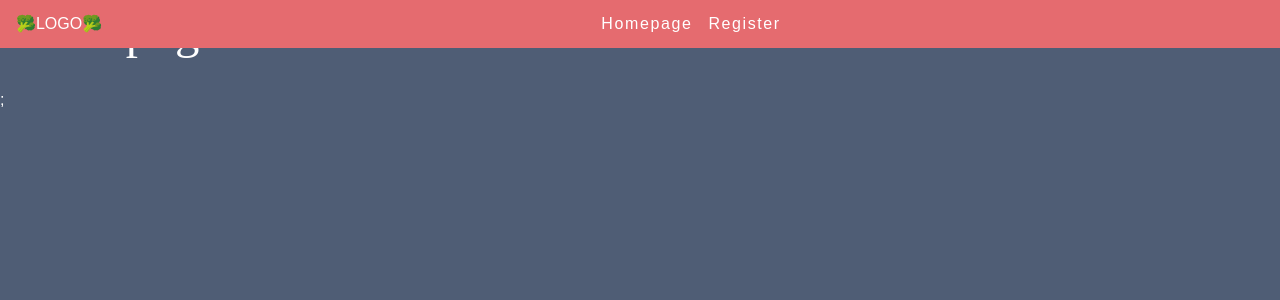
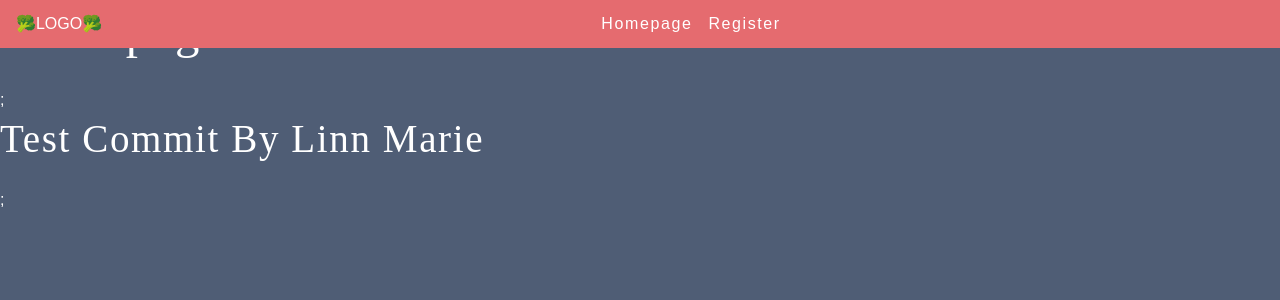
Before and after one commit to JiiXaa/phonecall-site, a React (Create React App) app in the folder client/: page /homepage in a window 1280 px wide. Shown: the top 300 px of the page. Built offline with nearby package versions, Linux system fonts and the light colour scheme.

Commit message:
test commit by LM

```diff
--- a/client/src/pages/Homepage.js
+++ b/client/src/pages/Homepage.js
@@ -4,6 +4,7 @@ const Homepage = () => {
   return (
     <WrapperStyled>
       <h1>Homepage</h1>;
+      <h2>Test commit by Linn Marie</h2>;
     </WrapperStyled>
   );
 };
```
